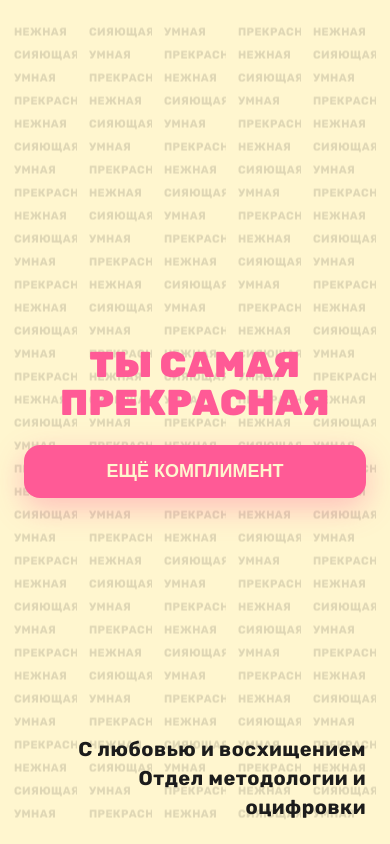
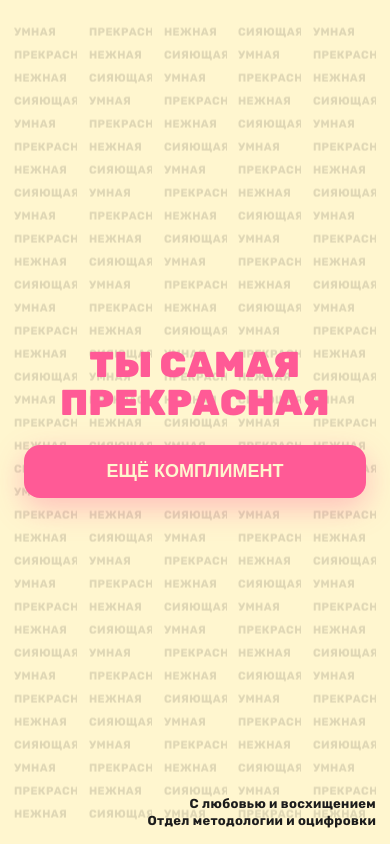
Before and after one commit to Imirashvili/compliment-site, a Next.js app: page / in a window 390 px wide. Built offline with nearby package versions, Linux system fonts and the light colour scheme; no server answers; the database is empty.

Commit message:
оптимизация под телефонную версию

```diff
--- a/src/app/globals.css
+++ b/src/app/globals.css
@@ -4,7 +4,10 @@
   --official-black: #1C1C1C;
 }
 
-/* Базовые настройки */
+/* =========================
+   БАЗА
+========================= */
+
 html, body {
   height: 100%;
 }
@@ -26,30 +29,36 @@ body {
 
 .corner-note {
   position: fixed;
-  bottom: 22px;
-  right: 24px;
+  bottom: 18px;
+  right: 18px;
 
-  font-size: 20px;
-  font-weight: 700;
+  font-size: 17px;
+  font-weight: 800;
 
   color: var(--official-black);
 
   letter-spacing: 0.5px;
-  line-height: 1.45;
+  line-height: 1.4;
   text-align: right;
 
   opacity: 0.95;
-  max-width: 300px;
+  max-width: 320px;
 
   z-index: 2;
 }
 
-@media (min-width: 768px) {
+/* Мобильная версия */
+@media (max-width: 480px) {
   .corner-note {
-    font-size: 15px;
+    font-size: 13px;      /* оптимальный размер для iPhone */
+    font-weight: 700;     /* чуть легче */
+    letter-spacing: 0.3px;
+    line-height: 1.35;
+    bottom: 14px;
+    right: 14px;
+    max-width: 240px;
   }
 }
-
 /* =========================
    АНИМАЦИЯ КОМПЛИМЕНТА
 ========================= */
@@ -74,7 +83,7 @@ body {
 }
 
 /* =========================
-   ФОНОВЫЕ ЭПИТЕТЫ
+   ФОН С ЭПИТЕТАМИ
 ========================= */
 
 .bg-epithets {
@@ -83,6 +92,10 @@ body {
   z-index: 0;
   pointer-events: none;
   overflow: hidden;
+
+  /* важная оптимизация для мобилок */
+  transform: translateZ(0);
+  will-change: transform;
 }
 
 .bg-epithets-grid {
@@ -98,7 +111,10 @@ body {
   flex: 1;
   min-width: 60px;
   max-width: 140px;
+  height: 100%;
   overflow: hidden;
+
+  contain: content;
 }
 
 /* Движущаяся дорожка */
@@ -106,19 +122,22 @@ body {
   display: flex;
   flex-direction: column;
   gap: 10px;
+
+  transform: translate3d(0, 0, 0);
   will-change: transform;
+  backface-visibility: hidden;
 
-  /* ОДНА скорость для всех */
-  animation: marquee 40s linear infinite !important;
+  /* БАЗОВАЯ скорость */
+  animation: marquee 28s linear infinite;
 }
-/* Группа слов (A + A для бесшовной петли) */
+
+/* Группа слов (для бесшовной прокрутки A + A) */
 .bg-group {
   display: flex;
   flex-direction: column;
   gap: 10px;
 }
 
-/* Сами эпитеты */
 .bg-word {
   font-size: 12px;
   letter-spacing: 0.4px;
@@ -128,13 +147,19 @@ body {
   white-space: nowrap;
 }
 
+/* Ускорение и оптимизация на телефоне */
 @media (max-width: 480px) {
   .bg-word { font-size: 11px; }
   .bg-epithets-grid { gap: 12px; }
+
+  /* ускоряем на мобильном, иначе кажется что стоит */
+  .bg-track {
+    animation-duration: 18s;
+  }
 }
 
-/* Бесшовная вертикальная прокрутка */
+/* Движение СВЕРХУ ВНИЗ */
 @keyframes marquee {
-  from { transform: translateY(-50%); }
-  to   { transform: translateY(0); }
+  from { transform: translate3d(0, -50%, 0); }
+  to   { transform: translate3d(0, 0%, 0); }
 }
--- a/src/app/page.tsx
+++ b/src/app/page.tsx
@@ -27,7 +27,7 @@ function EpithetBackground() {
   useEffect(() => {
     const update = () => {
       const w = window.innerWidth || 1200;
-      const c = Math.max(5, Math.min(12, Math.floor(w / 140)));
+      const c = w < 480 ? 5 : Math.max(6, Math.min(12, Math.floor(w / 140)));
       setCols(c);
     };
     update();
```
